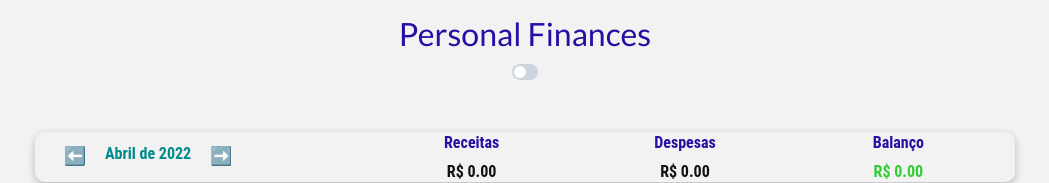
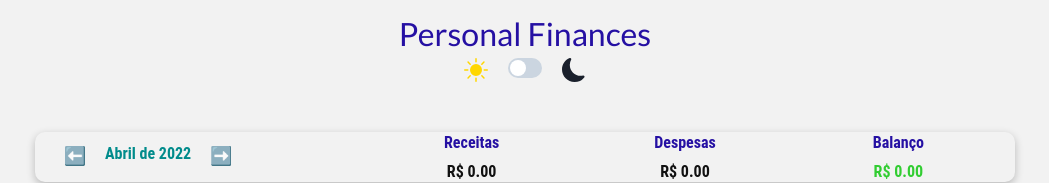
Before and after one commit to santosfk/personal-finances, a React (Vite) app: page / in a window 1280 px wide. Shown: the top 183 px of the page, without its empty margins (115-1164 px from the left). Built offline with nearby package versions, Linux system fonts and the light colour scheme.

Commit message:
feat: adding stylization of the change theme button using icons

```diff
--- a/package.json
+++ b/package.json
@@ -21,6 +21,7 @@
     "react": "^17.0.2",
     "react-dom": "^17.0.2",
     "react-hook-form": "^7.27.1",
+    "react-icons": "^4.3.1",
     "react-router-dom": "^6.2.2",
     "styled-components": "^5.3.3"
   },
--- a/src/components/SwitchButton/index.tsx
+++ b/src/components/SwitchButton/index.tsx
@@ -1,5 +1,7 @@
 import React from "react";
 import { Switch } from "@chakra-ui/react";
+import { BsFillSunFill as Sun } from "react-icons/bs";
+import { BsFillMoonFill as Moon } from "react-icons/bs";
 import * as style from "./style";
 type Props = {
   switchTheme: () => void;
@@ -7,7 +9,9 @@ type Props = {
 export default function SwitchButton({ switchTheme }: Props) {
   return (
     <style.LabelSwitch>
-      <Switch onChange={() => switchTheme()} size="sm" id="switch-theme" />
+      <Sun className="sun" />
+      <Switch onChange={() => switchTheme()} size="md" className="switch" />
+      <Moon className="moon" />
     </style.LabelSwitch>
   );
 }
--- a/src/components/SwitchButton/style.ts
+++ b/src/components/SwitchButton/style.ts
@@ -1,3 +1,17 @@
 import styled from "styled-components";
 
-export const LabelSwitch = styled.div``;
+export const LabelSwitch = styled.div`
+  display: flex;
+  justify-content: space-between;
+  .switch {
+    margin: 0px 20px;
+  }
+  .sun {
+    color: ${({ theme }) => theme.COLOR.ICON_SUN};
+    font-size: 1.5rem;
+  }
+  .moon {
+    color: ${({ theme }) => theme.COLOR.ICON_MOON};
+    font-size: 1.5rem;
+  }
+`;
--- a/src/themes/dark.ts
+++ b/src/themes/dark.ts
@@ -4,5 +4,7 @@ export default {
     TEXT: "#F2F2F2",
     DIV: "#111111",
     BLUE: "#0171F0",
+    ICON_SUN: "#111111",
+    ICON_MOON: "#f0f0f0",
   },
 };
--- a/src/themes/light.ts
+++ b/src/themes/light.ts
@@ -4,5 +4,7 @@ export default {
     TEXT: "#111111",
     DIV: "ffffff",
     BLUE: "#2510a3",
+    ICON_SUN: "#ffd700",
+    ICON_MOON: "#111111S",
   },
 };
```
Also changed, not shown: 2 other files (tests, documents, lock files or other folders).
